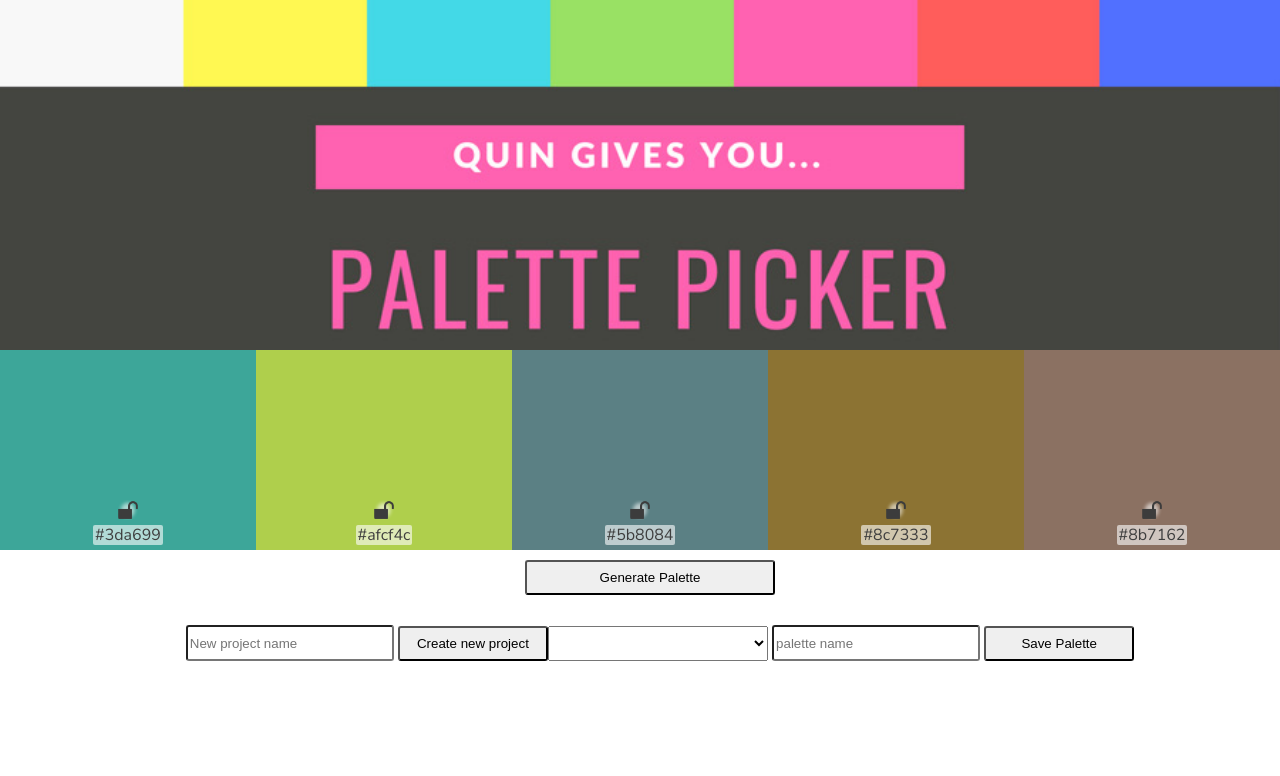
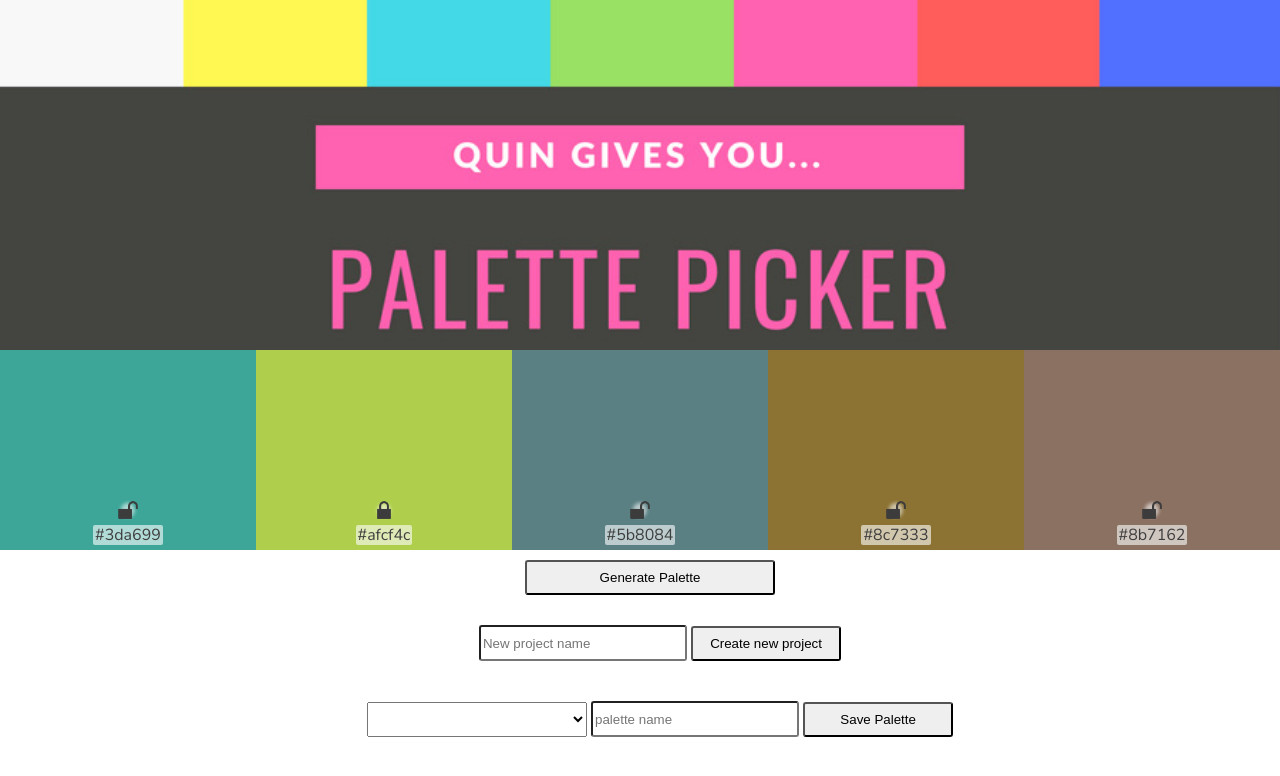
Before and after one commit to quinhill/palette-picker, a website: page public/index.html in a window 1280 px wide. Both pictures are taken after a click on the button 384 px from the left and 510 px from the top of the page. Shown: the top 776 px of the page. Drawn offline with nearby package versions, Linux system fonts and the light colour scheme.

Commit message:
Toggle color lock class

```diff
--- a/public/css/styles.css
+++ b/public/css/styles.css
@@ -31,6 +31,10 @@ header {
   background-size: cover;
   height: 20px;
   width: 20px;
+}
+
+.locked {
+  background-image: url('images/padlock-closed.png');
 }
 
 .color-tag {
--- a/public/index.html
+++ b/public/index.html
@@ -49,6 +49,8 @@
       <input class="project-name-input" type="text" placeholder="New project name" />
       <button type="submit">Create new project</button>
     </form>
+  </div>
+  <div class="form-container">
     <form>
       <select id="project-select">
       </select>
@@ -56,9 +58,7 @@
       <button type="submit">Save Palette</button>
     </form>
   </div>
-  <div class="form-container">
-  </div>
-  <div class="saved-palettes-container">
+  <div class="saved-palettes-container"></div>
 
   </div>
   <script src="js/jquery-3.3.1.min.js"></script>
--- a/public/js/scripts.js
+++ b/public/js/scripts.js
@@ -55,5 +55,14 @@ function assignColors() {
 
 function handleLockColor(event) {
   const id = event.target.id;
+  toggleLockedClass(id)
   palette.lockColor(id);
 }
+
+function toggleLockedClass(id) {
+  if ($(`#${id}`).hasClass('locked')) {
+    $(`#${id}`).removeClass('locked')
+  } else {
+    $(`#${id}`).addClass('locked')
+  }
+}
```
